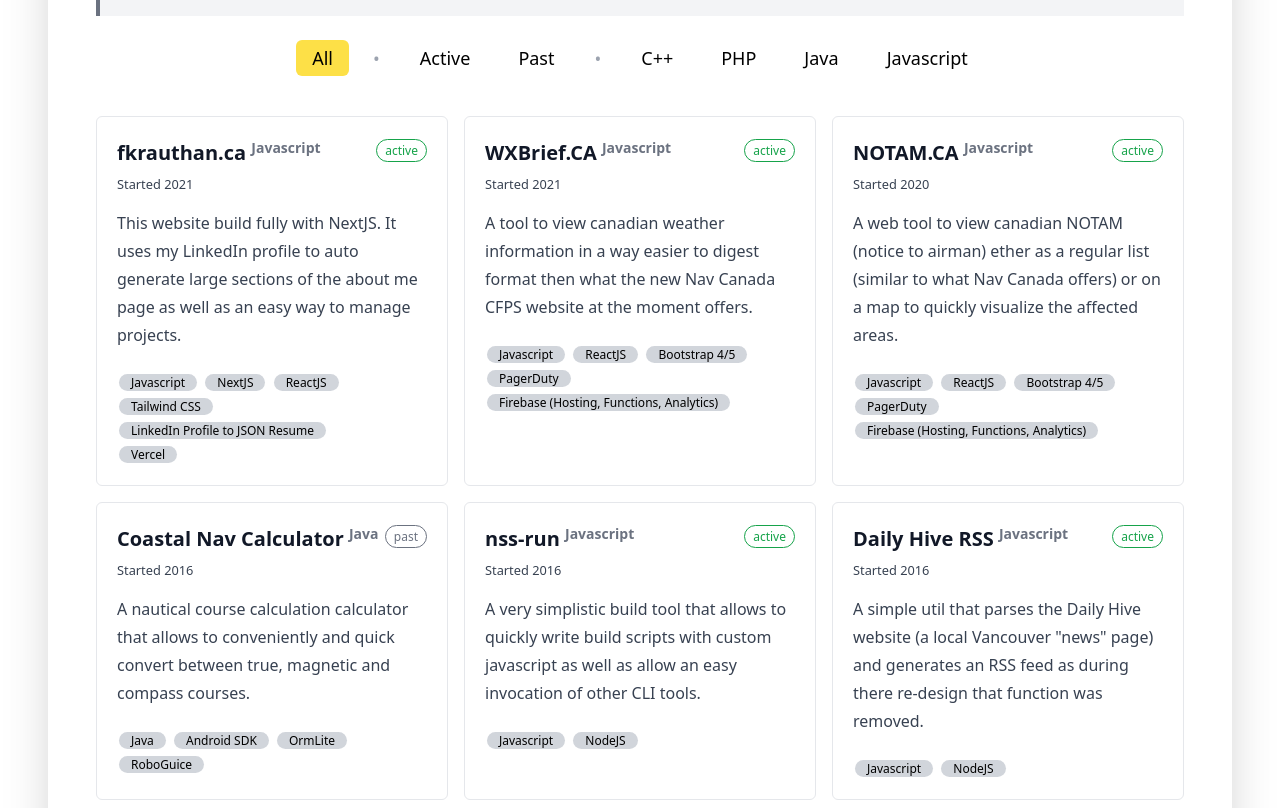
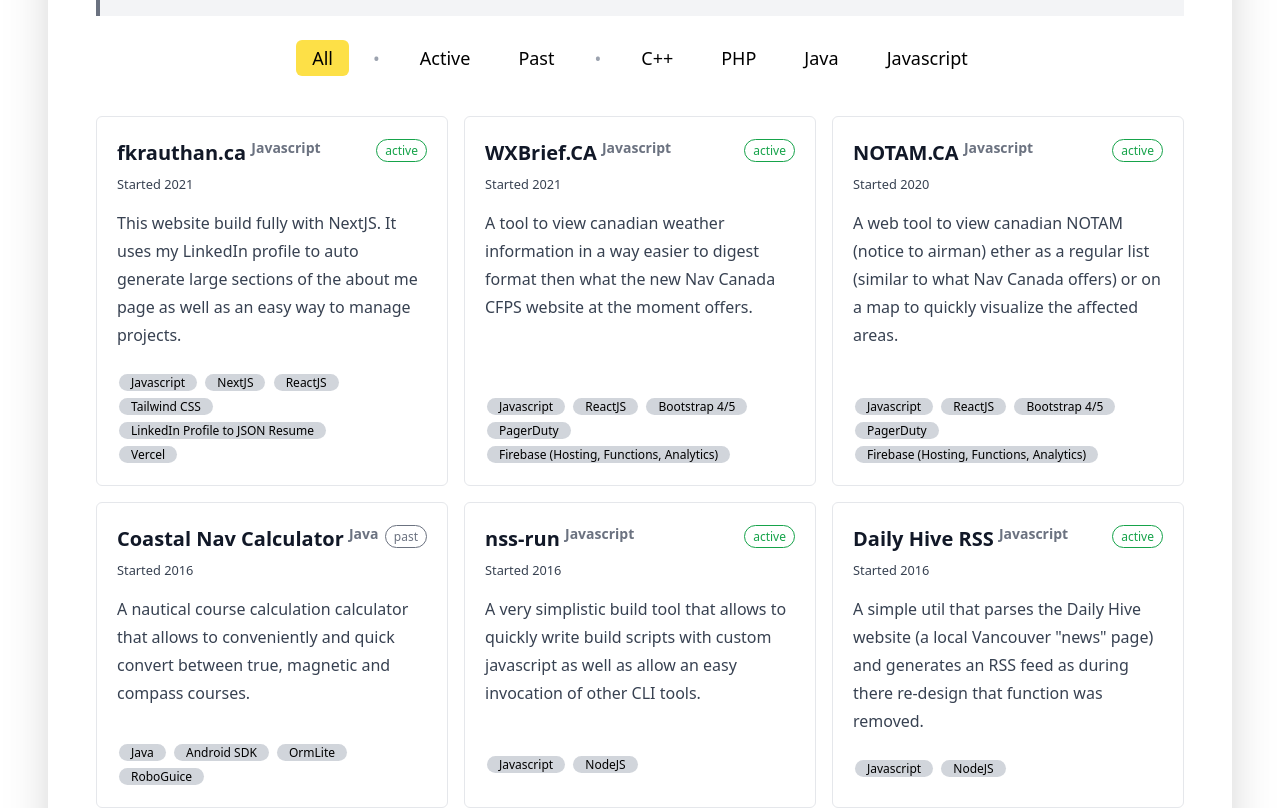
Before and after one commit to fkrauthan/fkrauthan.ca, a Next.js app: page /projects in a window 1280 px wide. Shown: the part 216-1024 px from the top of the page. Built offline with nearby package versions, Linux system fonts and the light colour scheme; some icons are missing.

Commit message:
Restyled the project page slightly

```diff
--- a/components/projects/ProjectTile.js
+++ b/components/projects/ProjectTile.js
@@ -24,7 +24,7 @@
   const startYear = new Date(developmentStart).getFullYear();
 
   return (
-    <div className="block rounded-md border p-5 hover:bg-yellow-100">
+    <div className="block rounded-md border p-5 hover:bg-yellow-100 flex flex-col">
       <div className="flex justify-between mb-3">
         <div className="prose">
           <h3 style={{ marginBottom: 0 }}>
@@ -41,9 +41,11 @@
         <MarkdownRenderer ast={summary} />
       </div>
 
-      <div className="mt-5">
+      <div className="flex-1" />
+      <div className="mt-5 flex-none">
+        <div className="flex-none">
           <div className="flex">
-          <div className="flex-1">
+            <div className="flex-1 self-center" style={{ minHeight: "32px" }}>
               <TechnologyItem title={baseTechnology} />
               {technologies.map((technology) => (
                 <TechnologyItem key={technology} title={technology} />
@@ -77,5 +79,6 @@
           </div>
         </div>
       </div>
+    </div>
   );
 }
```
Lines whose indentation alone changed are shown as unchanged.
